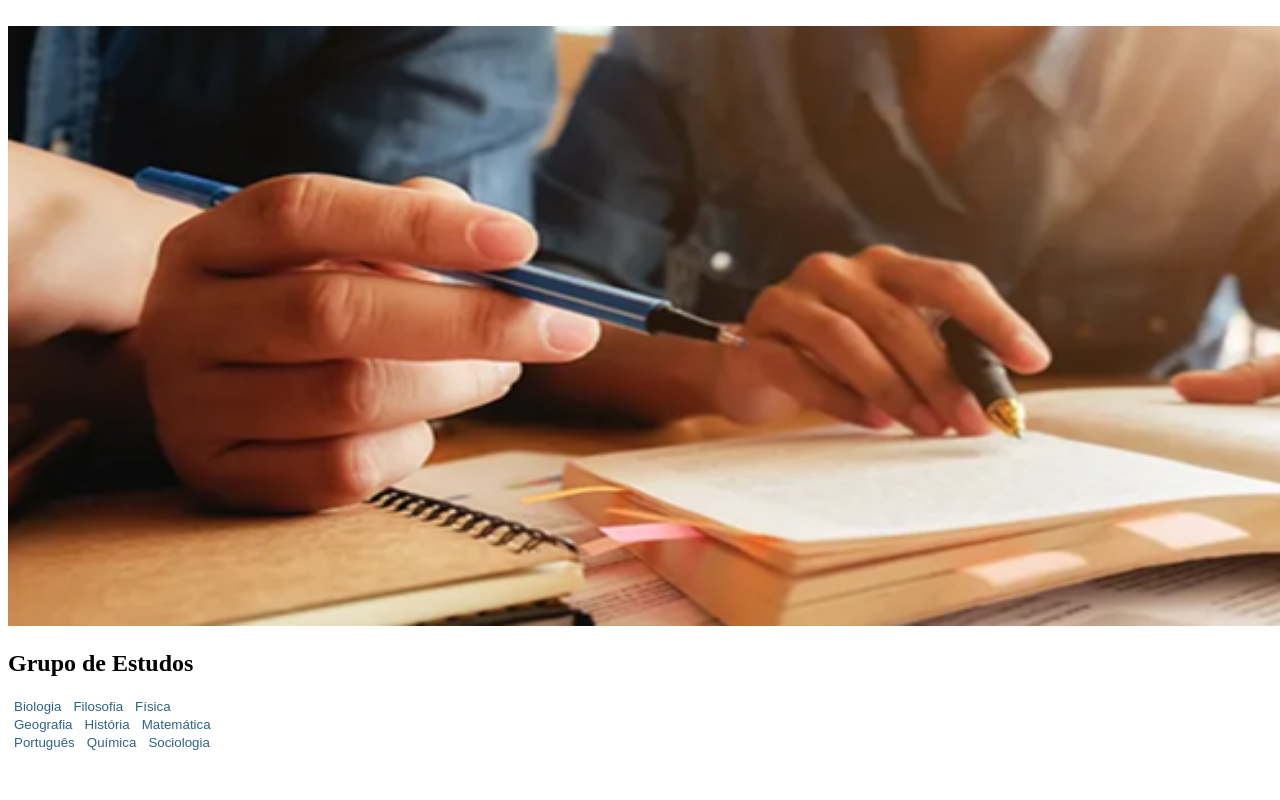
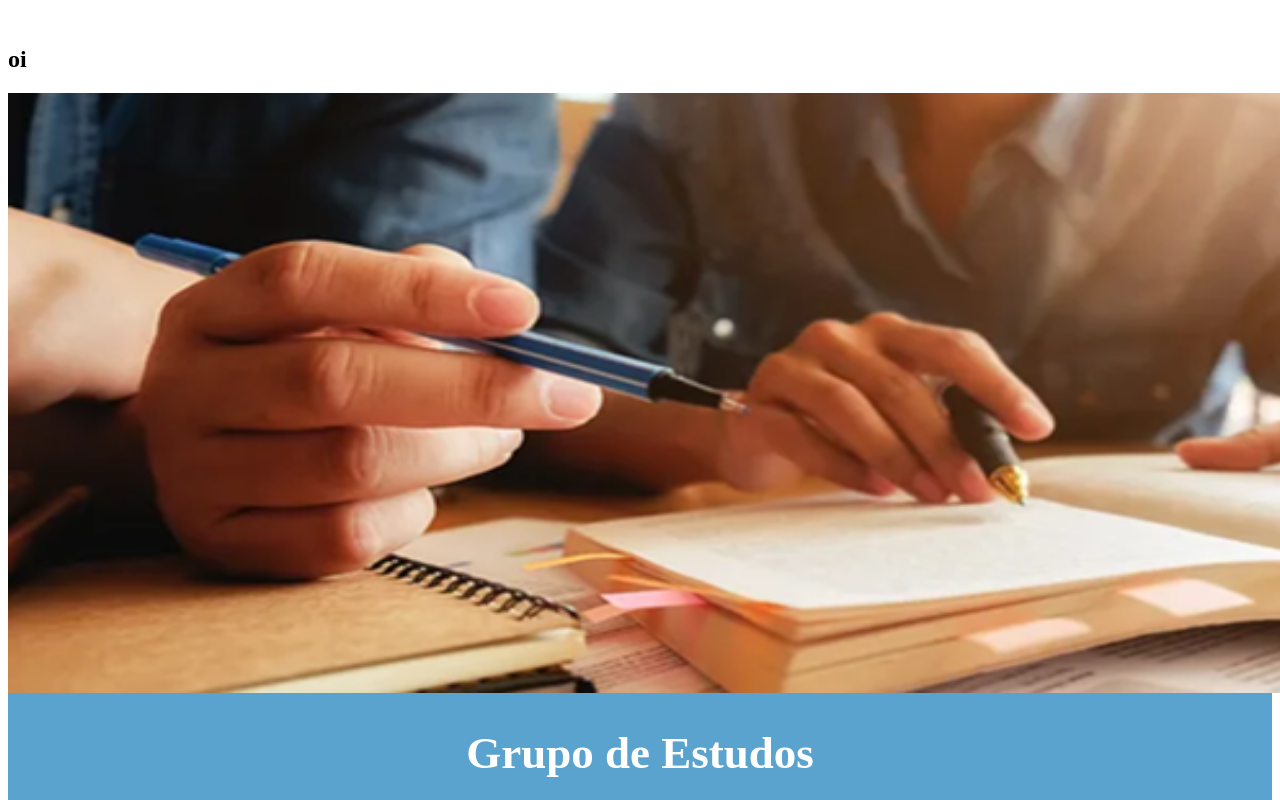
Before and after one commit to 2info3-Hackathon/frontend, a Vue app: page / in a window 1280 px wide. Shown: the top 800 px of the page. Built offline with nearby package versions, Linux system fonts and the light colour scheme.

Commit message:
FEAT: Término dos botões #1

```diff
--- a/src/App.vue
+++ b/src/App.vue
@@ -1,5 +1,5 @@
 <script setup>
-import InicialGrupoEstudos from './components/InicialGrupoEstudos.vue';
+import InicialGrupoEstudos from './components/HeaderComponent.vue';
 
 </script>
 
--- a/src/assets/main.css
+++ b/src/assets/main.css
@@ -20,7 +20,7 @@ button{
   text-align: center;
   padding: 30px 60px 30px 60px;
   margin: 0 150px 50px 150px;
-  font-size: 55px;
+  font-size: 45px;
   font-weight: bolder;
 }
 
--- /dev/null
+++ b/src/components/HeaderComponent.vue
@@ -0,0 +1,5 @@
+<template>
+<main>
+  <h1>oi</h1>
+</main>
+</template>
--- a/src/components/InicialGrupoEstudos.vue
+++ /dev/null
@@ -1,5 +0,0 @@
-<template>
-<main>
-  <img src="/public/banner.png" alt="banner" height="600" width="1828">
-</main>
-</template>
--- a/src/router/index.js
+++ b/src/router/index.js
@@ -7,9 +7,9 @@ const routes = [
         component: () => import('@/views/GrupoEstudos.vue'),
     },
     {
-      path: '/InicialGrupoEstudos',
-      name: 'Inicial Grupo Estudos',
-      component: () => import('@/components/InicialGrupoEstudos.vue'),
+      path: '/HeaderComponent',
+      name: 'Header',
+      component: () => import('@/components/HeaderComponent.vue'),
     },
     {
       path: '/BotaoBiologia',
--- a/src/views/GrupoEstudos.vue
+++ b/src/views/GrupoEstudos.vue
@@ -43,28 +43,81 @@ function irParaSociologia(){
 
 <template>
   <main>
+  <img src="/public/banner.png" alt="banner" height="600" width="1834">
+
   <h1>
     Grupo de Estudos
   </h1>
 
   <section class="botoes">
-    <div class="primeiralinha">
-      <button @click="irParaBiologia">Biologia</button>
-      <button @click="irParaFilosofia">Filosofia</button>
-      <button @click="irParaFisica">Física</button>
+    <div class="primeiracoluna">
+      <button class="biologia" @click="irParaBiologia">Biologia</button>
+      <button @click="irParaGeografia">Geografia</button>
+      <button @click="irParaPortugues">Português</button>
     </div>
 
-    <div class="segundalinha">
-      <button @click="irParaGeografia">Geografia</button>
+    <div class="segundacoluna">
+      <button @click="irParaFilosofia">Filosofia</button>
       <button @click="irParaHistoria">História</button>
-      <button @click="irParaMatematica">Matemática</button>
+      <button @click="irParaQuimica">Química</button>
     </div>
 
-    <div class="terceiralinha">
-      <button @click="irParaPortugues">Português</button>
-      <button @click="irParaQuimica">Química</button>
-      <button @click="irParaSociologia">Sociologia</button>
+    <div class="terceiracoluna">
+      <button class="fisica" @click="irParaFisica">Física</button>
+      <button @click="irParaMatematica">Matemática</button>
+      <button class="soci" @click="irParaSociologia">Sociologia</button>
     </div>
   </section>
   </main>
 </template>
+
+<style scoped>
+main{
+  background-color: #5BA3CF;
+}
+
+h1{
+  color: white;
+  text-align: center;
+  padding: 30px 60px 30px 60px;
+  margin: 0 150px 50px 150px;
+  font-size: 45px;
+  font-weight: bolder;
+}
+
+.botoes{
+  margin: 50px 150px 50px 150px;
+  padding: 0 150px 0 150px;
+  display: flex;
+}
+
+button{
+  margin: 50px 80px 50px 80px;
+  padding: 10px 70px 10px 70px;
+  font-size: 20px;
+}
+
+.primeiracoluna{
+  text-align: left;
+}
+
+.segundacoluna{
+  text-align: center;
+}
+
+.terceiracoluna{
+  text-align: right;
+}
+
+.biologia{
+  padding: 10px 77px 10px 77px;
+}
+
+.fisica{
+  padding: 10px 100px 10px 100px;
+}
+
+.soci{
+  padding: 10px 77px 10px 77px;
+}
+</style>
```
